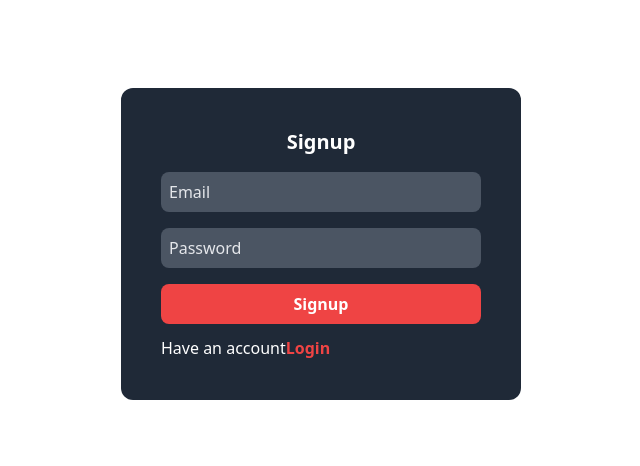
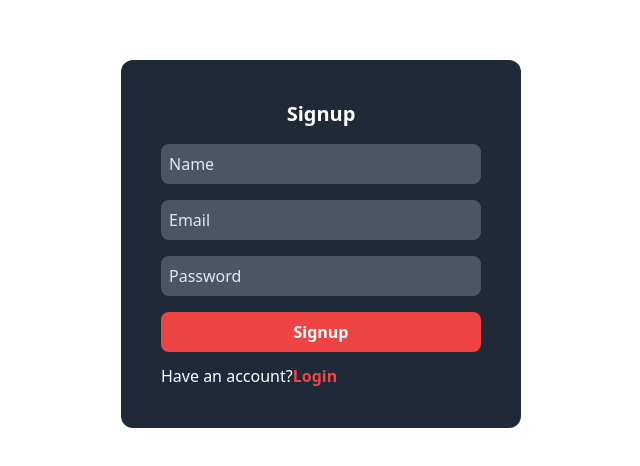
Before and after one commit to Rajat1Ggc/react-ecomm-project, a React (Vite) app: page /signup in a window 1280 px wide. Shown: the part 156-622 px from the top of the page, without its empty margins (319-959 px from the left). Built offline with nearby package versions, Linux system fonts and the light colour scheme.

Commit message:
add react toast and use

```diff
--- a/src/App.jsx
+++ b/src/App.jsx
@@ -10,6 +10,8 @@ import Signup from './pages/registration/Signup';
 import ProductInfo from './pages/productInfo/ProductInfo';
 import UpdateProduct from './pages/admin/ pages/UpdateProduct';
 import AddProduct from './pages/admin/ pages/AddProduct';
+import { ToastContainer } from 'react-toastify';
+import 'react-toastify/dist/ReactToastify.css';
 
 const App = () => {
   return (
@@ -28,6 +30,7 @@ const App = () => {
           <Route path="/updateproduct" element={<UpdateProduct />} />
           <Route path="*" element={<NoPage />} />
         </Routes>
+        <ToastContainer />
       </Router>
     </MyState>
   );
--- a/src/pages/registration/Signup.jsx
+++ b/src/pages/registration/Signup.jsx
@@ -1,6 +1,23 @@
+import { useContext, useState } from 'react';
 import { Link } from 'react-router-dom';
+import myContext from '../../context/data/myContext';
+import { toast } from 'react-toastify';
 
 function Signup() {
+  const [name, setName] = useState('');
+  const [email, setemail] = useState('');
+  const [password, setPassword] = useState('');
+
+  // const context = useContext(myContext);
+  // const [loading, setloading] = context;
+
+  const signUp = () => {
+    console.log(name, email, password);
+    if (name === '' || email === '' || password === '') {
+      return toast.error('All fields must be fill ');
+    }
+  };
+
   return (
     <div className=" flex justify-center items-center h-screen">
       <div className=" bg-gray-800 px-10 py-10 rounded-xl ">
@@ -11,7 +28,19 @@ function Signup() {
         </div>
         <div>
           <input
+            type="text"
+            value={name}
+            onChange={(e) => setName(e.target.value)}
+            name="name"
+            className=" bg-gray-600 mb-4 px-2 py-2 w-full lg:w-[20em] rounded-lg text-white placeholder:text-gray-200 outline-none"
+            placeholder="Name"
+          />
+        </div>
+        <div>
+          <input
             type="email"
+            value={email}
+            onChange={(e) => setemail(e.target.value)}
             name="email"
             className=" bg-gray-600 mb-4 px-2 py-2 w-full lg:w-[20em] rounded-lg text-white placeholder:text-gray-200 outline-none"
             placeholder="Email"
@@ -20,18 +49,23 @@ function Signup() {
         <div>
           <input
             type="password"
+            value={password}
+            onChange={(e) => setPassword(e.target.value)}
             className=" bg-gray-600 mb-4 px-2 py-2 w-full lg:w-[20em] rounded-lg text-white placeholder:text-gray-200 outline-none"
             placeholder="Password"
           />
         </div>
         <div className=" flex justify-center mb-3">
-          <button className=" bg-red-500 w-full text-white font-bold  px-2 py-2 rounded-lg">
+          <button
+            onClick={() => signUp()}
+            className=" bg-red-500 w-full text-white font-bold  px-2 py-2 rounded-lg"
+          >
             Signup
           </button>
         </div>
         <div>
           <h2 className="text-white">
-            Have an account
+            Have an account?
             <Link className=" text-red-500 font-bold" to={'/login'}>
               Login
             </Link>
```
